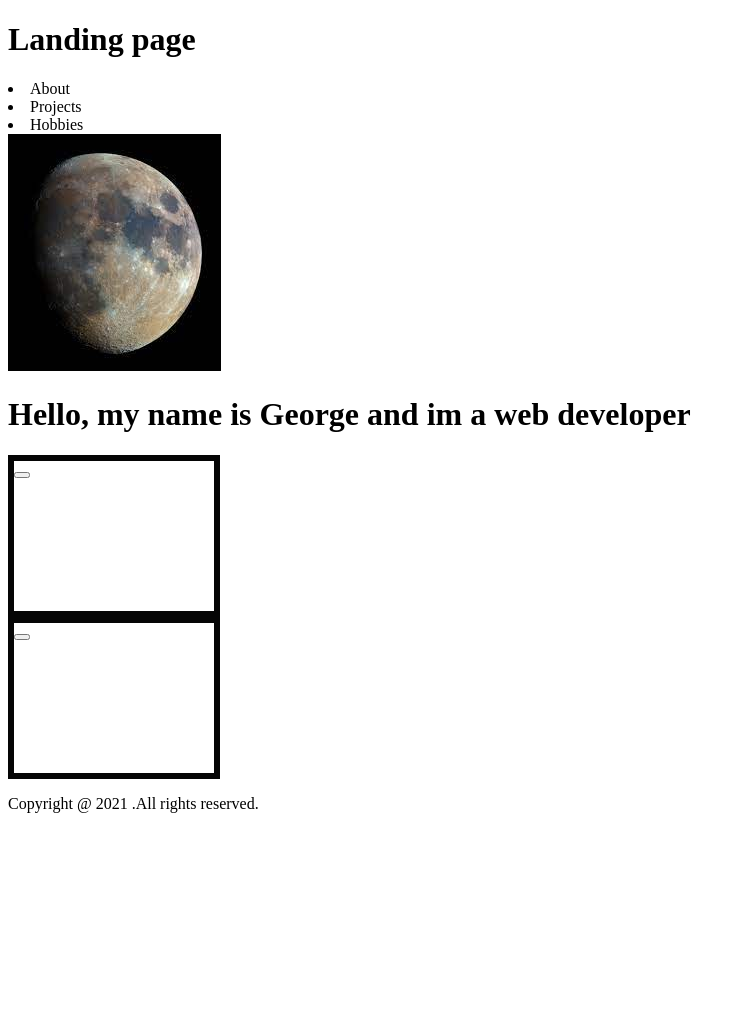
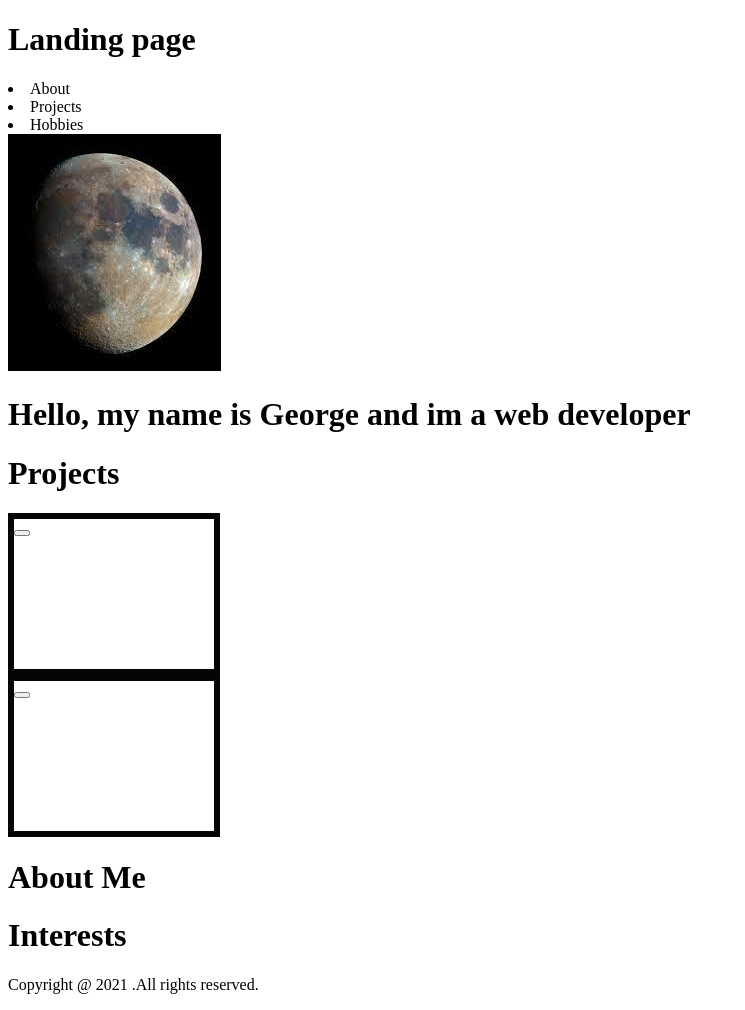
Before and after one commit to george-ongaya1/new, a plain HTML site: page index.html in a window 1280 px wide. Shown: the whole page, without its empty margins (0-745 px from the left). Before the commit the page ends 829 px from the top, so only its background shows below. Drawn offline with Linux system fonts and the light colour scheme.

Commit message:
added level one headings to the projects,interests and about me div containers

```diff
--- a/index.html
+++ b/index.html
@@ -29,6 +29,7 @@
 
           <!----------------Projects-------->
         <div class="two">
+            <h1>Projects</h1>
             <div class="first-website">
 
                 <button>
@@ -47,12 +48,15 @@
 
           <!-----------------About me-------->
         <div class="three">
+            <h1>About Me</h1>
 
         </div>
          <!-----------------About me-------->
 
          <!----------------Interests------->
         <div class="four">
+            <h1>Interests</h1>
+
         </div>
         <!----------------Interests-------->
 
```
